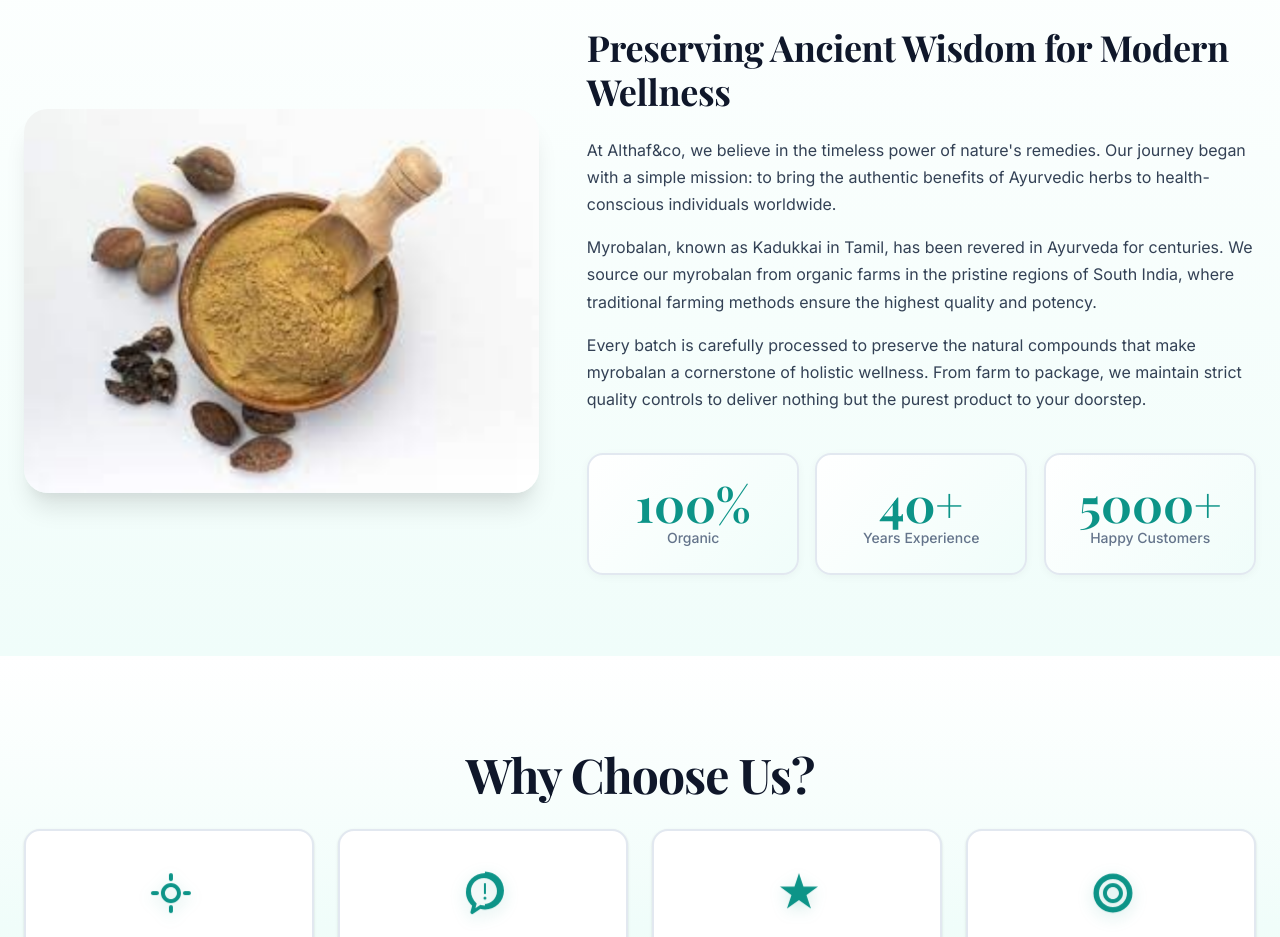
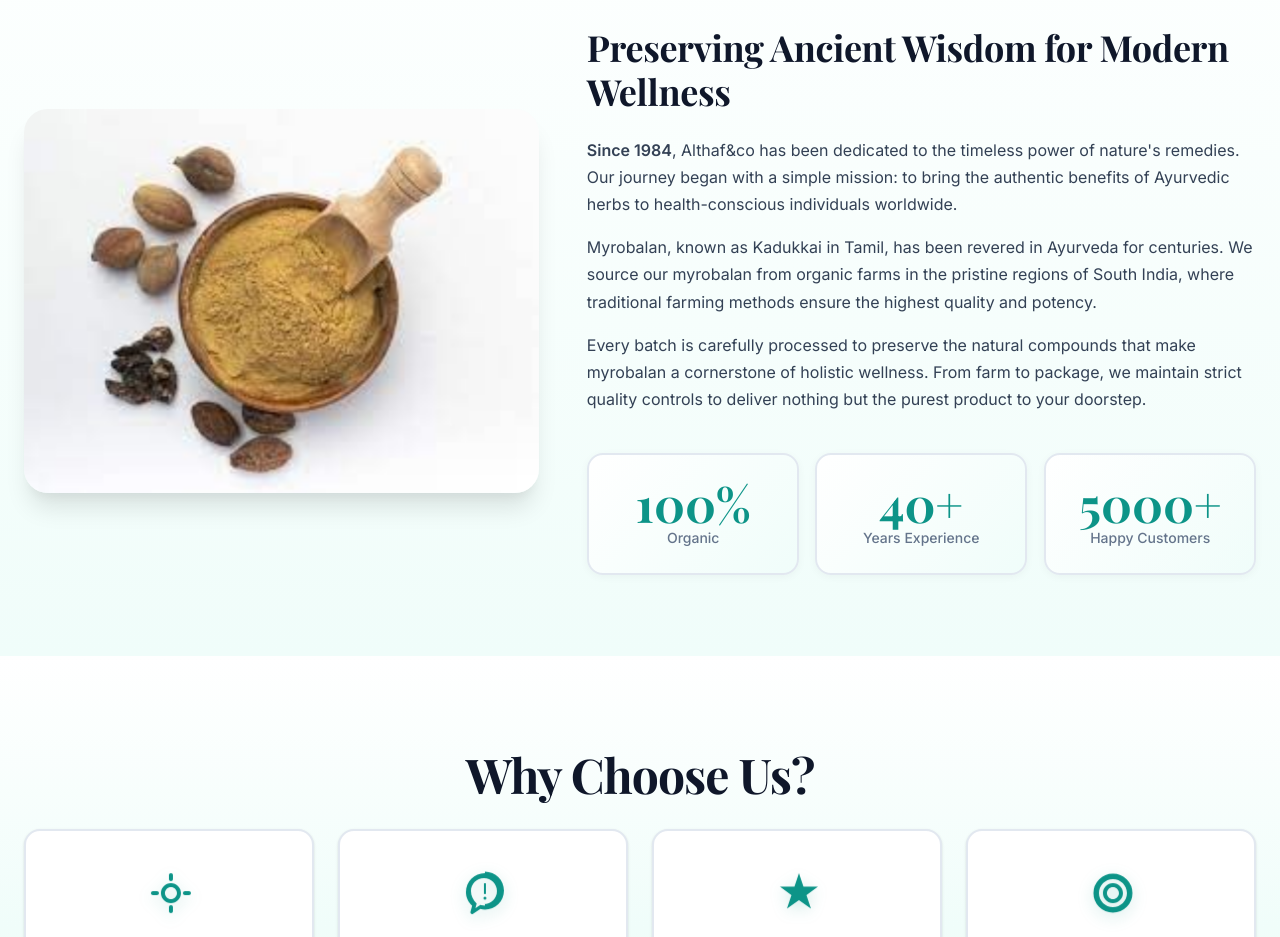
Before and after one commit to Zakki-05/althaf-co, a plain HTML site: page index.html in a window 1280 px wide. Shown: the part 880-1817 px from the top of the page. Drawn offline with nearby package versions, Linux system fonts and the light colour scheme.

```diff
--- a/index.html
+++ b/index.html
@@ -89,7 +89,7 @@
         <!-- Our Story Section -->
         <section class="our-story" id="story">
             <div class="container">
-                <span class="story-badge">Our Story 🌱 </span>
+                <span class="story-badge">Our Story 🌱</span>
                 <div class="story-content">
                     <div class="story-image">
                         <img src="images/story-myrobalan.jpg" alt="Myrobalan powder in wooden bowl with fruits"
@@ -98,7 +98,8 @@
                     <div class="story-text">
                         <h2 class="story-title">Preserving Ancient Wisdom for Modern Wellness</h2>
                         <p class="story-description">
-                            At Althaf&co, we believe in the timeless power of nature's remedies. Our journey began with
+                            <strong>Since 1984</strong>, Althaf&co has been dedicated to the timeless power of nature's
+                            remedies. Our journey began with
                             a simple mission: to bring the authentic benefits of Ayurvedic herbs to health-conscious
                             individuals worldwide.
                         </p>
```
